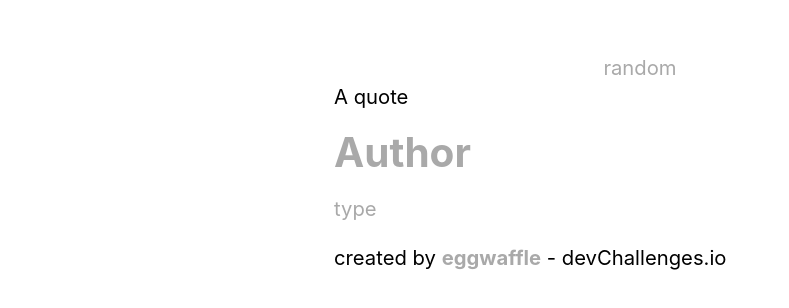
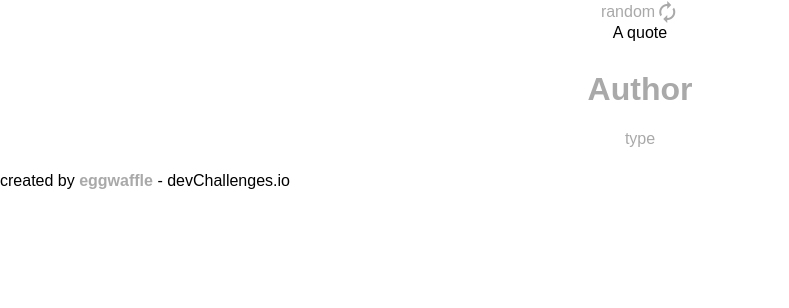
Before and after one commit to eggwaffle/Quote-Generator, a Next.js app: page / in a window 1280 px wide. Shown: the top 308 px of the page, without its empty margins (0-789 px from the left). Built offline with nearby package versions, Linux system fonts and the light colour scheme.

Commit message:
Update to 0.1.2

```diff
--- a/components/layout.module.sass
+++ b/components/layout.module.sass
@@ -1,14 +1,11 @@
 .container
-  max-width: 36rem
-  padding: 0 1rem
-  margin: 3rem auto 6rem
-
+  @apply relative w-full min-h-screen font-montserrat
 
 .header
-  display: flex
-  flex-direction: column
-  align-items: center
+  @apply flex flex-col items-center
 
+.mainContainer
+  @apply text-center
 
 .backToHome
-  margin: 3rem 0 0
+  @apply mt-12
--- a/components/layout.tsx
+++ b/components/layout.tsx
@@ -7,10 +7,10 @@ export const siteTitle = 'Random Quote Generator'
 
 export default function Layout({
   children,
-  home
+  notFound
  }: {
     children: React.ReactNode
-    home?: boolean
+    notFound?: boolean
  }) {
   return (
     <div className={styles.container}>
@@ -31,30 +31,25 @@ export default function Layout({
 
       </Head>
       <header className={styles.header}>
-        {home ? (
+        {notFound ? (
           <>
+          </>
+        ) :  (
             <Link href="/">
               <a
                 onClick={() => console.log("random!")}
               >
-                random
-              </a>
-            </Link>
-          </>
-        ) : 404 ? (
-          <>
-          </>
-        ) : (
-            <Link href="/">
-              <a
-                onClick={() => console.log("random!")}
-              >
-                random
+                <div className={utilStyles.renewButton}>
+                  random
+                  <span className="material-icons">
+                    autorenew
+                  </span>
+                </div>
               </a>
             </Link>
         )}
       </header>
-      <main>{children}</main>
+      <main className={styles.mainContainer}>{children}</main>
         <footer className='footer'>created by <b>
           <a
             href="https://github.com/eggwaffle"
--- a/package.json
+++ b/package.json
@@ -1,6 +1,6 @@
 {
   "name": "quote-generator",
-  "version": "0.1.1",
+  "version": "0.1.2",
   "private": true,
   "scripts": {
     "dev": "next dev",
--- a/pages/404.tsx
+++ b/pages/404.tsx
@@ -8,7 +8,7 @@ import utilStyles from '../styles/utils.module.sass'
 
 const Custom404: NextPage = () => {
   return (
-    <Layout>
+    <Layout notFound>
       <Head>
         <title>{siteTitle}</title>
       </Head>
--- a/pages/_document.tsx
+++ b/pages/_document.tsx
@@ -14,6 +14,10 @@ export default function Document() {
       href="https://fonts.googleapis.com/css2?family=Krona+One&display=swap"
       rel="stylesheet"
       />
+      <link
+      href="https://fonts.googleapis.com/icon?family=Material+Icons&display=block"
+      rel="stylesheet"
+      />
       </Head>
       <body>
         <Main />
--- a/pages/index.tsx
+++ b/pages/index.tsx
@@ -6,7 +6,7 @@ import utilStyles from '../styles/utils.module.sass'
 
 const Home: NextPage = () => {
   return (
-    <Layout home>
+    <Layout>
       <Head>
         <title>{siteTitle}</title>
       </Head>
@@ -18,8 +18,10 @@ const Home: NextPage = () => {
           <a
             onClick={() => console.log("more quotes")}
           >
-            <h1>Author</h1>
-            <p>type</p>
+            <div className={utilStyles.quoteAuthor}>
+              <h1>Author</h1>
+              <p>type</p>
+            </div>
           </a>
         </Link>
       </main>
--- a/styles/global.sass
+++ b/styles/global.sass
@@ -1,13 +1,13 @@
 html,
 body
-  @apply m-0 p-0 text-lg leading-[1.6rem] font-tutorial
+  @apply m-0 p-0
 
 *
   @apply box-border
 
 
 a
-  @apply text-A9A9A9 no-underline hover:underline
+  @apply text-A9A9A9 no-underline
 
 img
   @apply max-w-full block
--- a/styles/utils.module.sass
+++ b/styles/utils.module.sass
@@ -1,5 +1,11 @@
 .notFound
   @apply flex
 
+.renewButton
+  @apply flex justify-between items-center px-2
+
+.quoteAuthor
+  @apply p-2 hover:bg-black
+
 .footer
-  @apply absolute bottom-0 w-full py-6 bg-white font-montserrat text-sm text-center text-A9A9A9 hover:border-t hover:text-2F80ED
+  @apply absolute bottom-0 w-full py-6 bg-white text-sm text-center text-A9A9A9 hover:border-t hover:text-2F80ED
```
Lines whose indentation alone changed are shown as unchanged.
